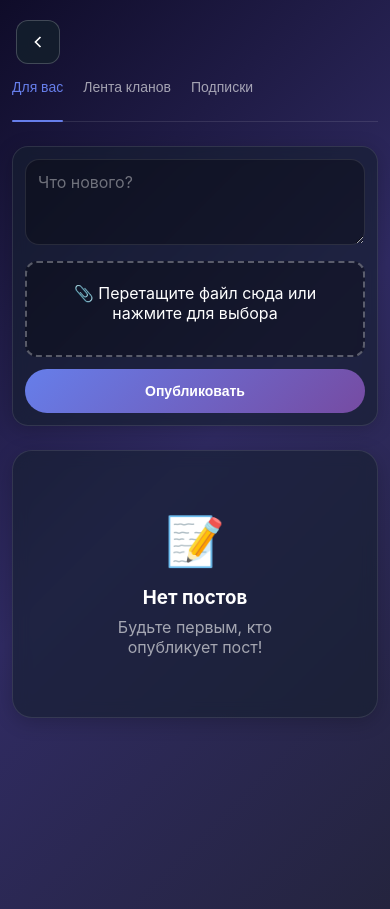
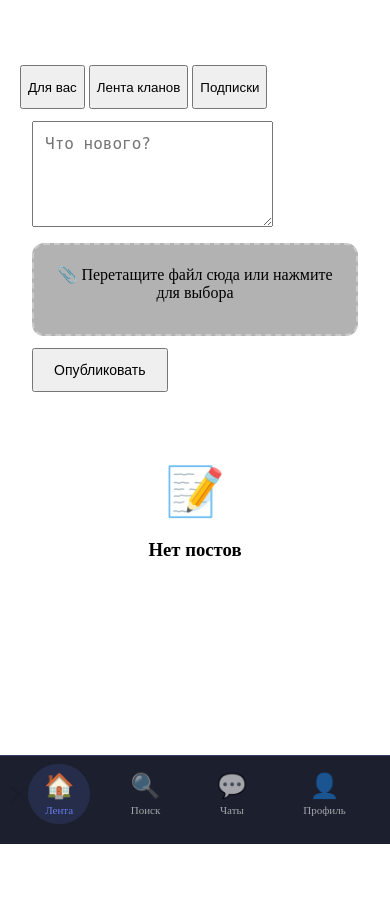
Before and after one commit to atlaspro101/connect-social, a Flask app: template templates/feed.html in a window 390 px wide. After the commit the page ends 844 px from the top, so only its background shows below. Run offline with Flask 3, Linux system fonts and the light colour scheme; the template is opened without the code that fills it, so the values that code supplies are empty.

Commit message:
Full mobile CSS (600+ lines) + bottom navigation + device detection

```diff
--- a/templates/feed.html
+++ b/templates/feed.html
@@ -2,11 +2,25 @@
 <html lang="ru">
 <head>
     <meta charset="UTF-8">
-    <meta name="viewport" content="width=device-width, initial-scale=1.0, user-scalable=yes">
+    <meta name="viewport" content="width=device-width, initial-scale=1.0, user-scalable=yes, viewport-fit=cover">
     <title>Connect - Лента</title>
     <link rel="icon" type="image/png" href="/static/favicon.png">
-    <link rel="stylesheet" href="/static/css/style.css">
-    <link rel="stylesheet" href="/static/css/mobile.css">
+
+    <!-- Автоматическое определение устройства и загрузка стилей -->
+    <script>
+        function isMobile() {
+            return /Android|webOS|iPhone|iPad|iPod|BlackBerry|IEMobile|Opera Mini/i.test(navigator.userAgent)
+                   || window.innerWidth <= 768;
+        }
+
+        if (isMobile()) {
+            document.write('<link rel="stylesheet" href="/static/css/mobile.css">');
+        } else {
+            document.write('<link rel="stylesheet" href="/static/css/style.css">');
+            document.write('<link rel="stylesheet" href="/static/css/mobile.css">');
+        }
+    </script>
+
     <style>
         /* Drag and Drop styles */
         .drop-zone {
@@ -70,14 +84,12 @@
             font-size: 12px;
         }
 
-        /* Post views counter */
         .post-views {
             font-size: 12px;
             color: rgba(255, 255, 255, 0.5);
             margin-left: auto;
         }
 
-        /* Chat badge */
         .sidebar-badge {
             background: #ff4757;
             color: white;
@@ -86,10 +98,61 @@
             border-radius: 20px;
             margin-left: auto;
         }
+
+        /* Скрываем мобильное меню на ПК, показываем на мобильных */
+        .bottom-nav {
+            display: none;
+        }
+
+        @media (max-width: 768px) {
+            .sidebar, .sidebar-toggle {
+                display: none;
+            }
+            .main-content {
+                margin-left: 0 !important;
+            }
+            .bottom-nav {
+                display: flex;
+                position: fixed;
+                bottom: 0;
+                left: 0;
+                right: 0;
+                background: rgba(15, 20, 35, 0.95);
+                backdrop-filter: blur(20px);
+                border-top: 1px solid rgba(102, 126, 234, 0.3);
+                justify-content: space-around;
+                align-items: center;
+                padding: 8px 16px 20px;
+                z-index: 1000;
+            }
+            .nav-item {
+                display: flex;
+                flex-direction: column;
+                align-items: center;
+                gap: 4px;
+                text-decoration: none;
+                color: rgba(255, 255, 255, 0.6);
+                padding: 8px 16px;
+                border-radius: 40px;
+            }
+            .nav-item.active {
+                color: #667eea;
+                background: rgba(102, 126, 234, 0.15);
+            }
+            .nav-item span:first-child {
+                font-size: 24px;
+            }
+            .nav-item span:last-child {
+                font-size: 11px;
+            }
+            .feed-container {
+                padding-bottom: 80px;
+            }
+        }
     </style>
 </head>
 <body>
-    <!-- Sidebar Menu -->
+    <!-- Sidebar Menu (ПК версия) -->
     <div class="sidebar" id="sidebar">
         <div class="sidebar-header">
             <div class="sidebar-logo">✨ Connect</div>
@@ -111,67 +174,43 @@
         <div class="sidebar-nav">
             <a href="/feed" class="sidebar-item active">
                 <div class="sidebar-icon">
-                    <svg viewBox="0 0 24 24">
-                        <path d="M3 9l9-7 9 7v11a2 2 0 0 1-2 2h-5v-8H7v8H5a2 2 0 0 1-2-2z"/>
-                    </svg>
+                    <svg viewBox="0 0 24 24"><path d="M3 9l9-7 9 7v11a2 2 0 0 1-2 2h-5v-8H7v8H5a2 2 0 0 1-2-2z"/></svg>
                 </div>
                 <span class="sidebar-text">Лента</span>
             </a>
-
             <a href="/profile/{{ user_id }}" class="sidebar-item">
                 <div class="sidebar-icon">
-                    <svg viewBox="0 0 24 24">
-                        <path d="M20 21v-2a4 4 0 0 0-4-4H8a4 4 0 0 0-4 4v2"/>
-                        <circle cx="12" cy="7" r="4"/>
-                    </svg>
+                    <svg viewBox="0 0 24 24"><path d="M20 21v-2a4 4 0 0 0-4-4H8a4 4 0 0 0-4 4v2"/><circle cx="12" cy="7" r="4"/></svg>
                 </div>
                 <span class="sidebar-text">Профиль</span>
             </a>
-
             <a href="/chats" class="sidebar-item">
                 <div class="sidebar-icon">
-                    <svg viewBox="0 0 24 24">
-                        <path d="M21 15a2 2 0 0 1-2 2H7l-4 4V5a2 2 0 0 1 2-2h14a2 2 0 0 1 2 2z"/>
-                    </svg>
+                    <svg viewBox="0 0 24 24"><path d="M21 15a2 2 0 0 1-2 2H7l-4 4V5a2 2 0 0 1 2-2h14a2 2 0 0 1 2 2z"/></svg>
                 </div>
                 <span class="sidebar-text">Сообщения</span>
                 {% if unread_count > 0 %}
                 <span class="sidebar-badge" id="unreadBadge">{{ unread_count }}</span>
                 {% endif %}
             </a>
-
             <a href="#" class="sidebar-item" id="searchBtn">
                 <div class="sidebar-icon">
-                    <svg viewBox="0 0 24 24">
-                        <circle cx="11" cy="11" r="8"/>
-                        <line x1="21" y1="21" x2="16.65" y2="16.65"/>
-                    </svg>
+                    <svg viewBox="0 0 24 24"><circle cx="11" cy="11" r="8"/><line x1="21" y1="21" x2="16.65" y2="16.65"/></svg>
                 </div>
                 <span class="sidebar-text">Поиск</span>
             </a>
-
             {% if is_admin %}
             <a href="/admin" class="sidebar-item">
                 <div class="sidebar-icon">
-                    <svg viewBox="0 0 24 24">
-                        <path d="M12 1L3 5v6c0 5.55 3.84 10.74 9 12 5.16-1.26 9-6.45 9-12V5l-9-4z"/>
-                        <line x1="12" y1="9" x2="12" y2="13"/>
-                        <line x1="9" y1="11" x2="15" y2="11"/>
-                        <circle cx="12" cy="16" r="0.5" fill="currentColor"/>
-                    </svg>
+                    <svg viewBox="0 0 24 24"><path d="M12 1L3 5v6c0 5.55 3.84 10.74 9 12 5.16-1.26 9-6.45 9-12V5l-9-4z"/><line x1="12" y1="9" x2="12" y2="13"/><line x1="9" y1="11" x2="15" y2="11"/><circle cx="12" cy="16" r="0.5" fill="currentColor"/></svg>
                 </div>
                 <span class="sidebar-text">Админ панель</span>
             </a>
             {% endif %}
-
             <div style="margin-top: 20px; border-top: 1px solid rgba(255,255,255,0.1); padding-top: 20px;">
                 <a href="/logout" class="sidebar-item">
                     <div class="sidebar-icon">
-                        <svg viewBox="0 0 24 24">
-                            <path d="M9 21H5a2 2 0 0 1-2-2V5a2 2 0 0 1 2-2h4"/>
-                            <polyline points="16 17 21 12 16 7"/>
-                            <line x1="21" y1="12" x2="9" y2="12"/>
-                        </svg>
+                        <svg viewBox="0 0 24 24"><path d="M9 21H5a2 2 0 0 1-2-2V5a2 2 0 0 1 2-2h4"/><polyline points="16 17 21 12 16 7"/><line x1="21" y1="12" x2="9" y2="12"/></svg>
                     </div>
                     <span class="sidebar-text">Выйти</span>
                 </a>
@@ -179,7 +218,7 @@
         </div>
     </div>
 
-    <!-- Toggle Button -->
+    <!-- Toggle Button (ПК) -->
     <div class="sidebar-toggle" id="sidebarToggle" onclick="toggleSidebar()">
         <svg viewBox="0 0 24 24" fill="none" stroke="currentColor" stroke-width="2">
             <polyline points="15 18 9 12 15 6"/>
@@ -284,6 +323,26 @@
         </div>
     </div>
 
+    <!-- Мобильное нижнее меню -->
+    <div class="bottom-nav">
+        <a href="/feed" class="nav-item active">
+            <span>🏠</span>
+            <span>Лента</span>
+        </a>
+        <a href="/search" class="nav-item">
+            <span>🔍</span>
+            <span>Поиск</span>
+        </a>
+        <a href="/chats" class="nav-item">
+            <span>💬</span>
+            <span>Чаты</span>
+        </a>
+        <a href="/profile/{{ user_id }}" class="nav-item">
+            <span>👤</span>
+            <span>Профиль</span>
+        </a>
+    </div>
+
     <!-- Lightbox для просмотра фото -->
     <div id="lightbox" class="lightbox" onclick="closeLightbox()">
         <span class="lightbox-close">&times;</span>
@@ -302,7 +361,7 @@
     </div>
 
     <script>
-        // Sidebar toggle
+        // Sidebar toggle (только для ПК)
         function toggleSidebar() {
             const sidebar = document.getElementById('sidebar');
             const mainContent = document.getElementById('mainContent');
@@ -313,29 +372,21 @@
                 mainContent.classList.toggle('expanded');
                 toggleBtn.classList.toggle('collapsed');
                 localStorage.setItem('sidebarCollapsed', sidebar.classList.contains('collapsed'));
-            } else {
-                sidebar.classList.toggle('mobile-open');
             }
         }
 
-        // Load saved sidebar state
-        if (window.innerWidth > 768) {
-            const isCollapsed = localStorage.getItem('sidebarCollapsed') === 'true';
-            if (isCollapsed) {
-                document.getElementById('sidebar').classList.add('collapsed');
-                document.getElementById('mainContent').classList.add('expanded');
-                document.getElementById('sidebarToggle').classList.add('collapsed');
-            }
+        if (window.innerWidth > 768 && localStorage.getItem('sidebarCollapsed') === 'true') {
+            document.getElementById('sidebar').classList.add('collapsed');
+            document.getElementById('mainContent').classList.add('expanded');
+            document.getElementById('sidebarToggle').classList.add('collapsed');
         }
 
-        // Feed tabs
         function switchFeedTab(tab) {
             const tabs = document.querySelectorAll('.feed-tab');
             tabs.forEach(t => t.classList.remove('active'));
             event.target.classList.add('active');
         }
 
-        // Toggle like with auto-update
         function toggleLike(btn, postId) {
             fetch(`/like_post/${postId}`, { method: 'POST' })
                 .then(response => response.json())
@@ -350,14 +401,12 @@
                 });
         }
 
-        // Share post
         function sharePost(postId) {
             const url = window.location.origin + '/post/' + postId;
             navigator.clipboard.writeText(url);
             alert('Ссылка на пост скопирована!');
         }
 
-        // Lightbox
         function openLightbox(imageSrc) {
             const lightbox = document.getElementById('lightbox');
             const lightboxImg = document.getElementById('lightbox-img');
@@ -372,7 +421,6 @@
             document.body.style.overflow = '';
         }
 
-        // Search functionality
         document.getElementById('searchBtn').addEventListener('click', function(e) {
             e.preventDefault();
             document.getElementById('searchModal').style.display = 'flex';
@@ -408,13 +456,12 @@
                 });
         }
 
-        // ========== DRAG AND DROP FILE UPLOAD ==========
+        // Drag and Drop
         const dropZone = document.getElementById('dropZone');
         const mediaInput = document.getElementById('mediaInput');
         const filePreview = document.getElementById('filePreview');
         let selectedFiles = [];
 
-        // Prevent default drag behaviors
         ['dragenter', 'dragover', 'dragleave', 'drop'].forEach(eventName => {
             dropZone.addEventListener(eventName, preventDefaults, false);
             document.body.addEventListener(eventName, preventDefaults, false);
@@ -425,7 +472,6 @@
             e.stopPropagation();
         }
 
-        // Highlight drop zone when dragging over
         ['dragenter', 'dragover'].forEach(eventName => {
             dropZone.addEventListener(eventName, highlight, false);
         });
@@ -434,27 +480,13 @@
             dropZone.addEventListener(eventName, unhighlight, false);
         });
 
-        function highlight(e) {
-            dropZone.classList.add('drag-over');
-        }
+        function highlight(e) { dropZone.classList.add('drag-over'); }
+        function unhighlight(e) { dropZone.classList.remove('drag-over'); }
 
-        function unhighlight(e) {
-            dropZone.classList.remove('drag-over');
-        }
+        dropZone.addEventListener('drop', handleDrop, false);
+        mediaInput.addEventListener('change', function() { handleFiles(this.files); });
 
-        // Handle dropped files
-        dropZone.addEventListener('drop', handleDrop, false);
-
-        function handleDrop(e) {
-            const dt = e.dataTransfer;
-            const files = dt.files;
-            handleFiles(files);
-        }
-
-        // Handle file input change
-        mediaInput.addEventListener('change', function() {
-            handleFiles(this.files);
-        });
+        function handleDrop(e) { handleFiles(e.dataTransfer.files); }
 
         function handleFiles(files) {
             selectedFiles = Array.from(files);
@@ -470,32 +502,17 @@
 
                 reader.onload = function(e) {
                     if (file.type.startsWith('image/')) {
-                        previewItem.innerHTML = `
-                            <img src="${e.target.result}" alt="Preview">
-                            <div class="remove-file" onclick="removeFile(${index})">×</div>
-                        `;
+                        previewItem.innerHTML = `<img src="${e.target.result}" alt="Preview"><div class="remove-file" onclick="removeFile(${index})">×</div>`;
                     } else if (file.type.startsWith('audio/')) {
-                        previewItem.innerHTML = `
-                            <audio controls>
-                                <source src="${e.target.result}" type="${file.type}">
-                            </audio>
-                            <div class="remove-file" onclick="removeFile(${index})">×</div>
-                        `;
+                        previewItem.innerHTML = `<audio controls><source src="${e.target.result}" type="${file.type}"></audio><div class="remove-file" onclick="removeFile(${index})">×</div>`;
                     } else {
-                        previewItem.innerHTML = `
-                            <div style="width: 80px; height: 80px; background: rgba(102,126,234,0.3); border-radius: 8px; display: flex; align-items: center; justify-content: center;">
-                                📁 ${file.name.substring(0, 10)}...
-                            </div>
-                            <div class="remove-file" onclick="removeFile(${index})">×</div>
-                        `;
+                        previewItem.innerHTML = `<div style="width:80px;height:80px;background:rgba(102,126,234,0.3);border-radius:8px;display:flex;align-items:center;justify-content:center;">📁 ${file.name.substring(0, 10)}...<div class="remove-file" onclick="removeFile(${index})">×</div></div>`;
                     }
                 };
-
                 reader.readAsDataURL(file);
                 filePreview.appendChild(previewItem);
             });
 
-            // Create a new FileList for the input
             const dataTransfer = new DataTransfer();
             selectedFiles.forEach(file => dataTransfer.items.add(file));
             mediaInput.files = dataTransfer.files;
@@ -509,7 +526,6 @@
             updateFilePreview();
         }
 
-        // Handle form submission
         document.getElementById('postForm').addEventListener('submit', function(e) {
             const content = document.getElementById('postContent').value;
             if (!content.trim() && selectedFiles.length === 0) {
@@ -518,7 +534,6 @@
             }
         });
 
-        // ========== AUTO-REFRESH POST STATS ==========
         function refreshPostStats() {
             document.querySelectorAll('.feed-post').forEach(post => {
                 const postId = post.dataset.postId;
@@ -528,16 +543,13 @@
                         .then(data => {
                             const likeSpan = post.querySelector('.likes-count');
                             if (likeSpan) likeSpan.textContent = data.likes;
-
                             const viewsSpan = post.querySelector('.views-count');
                             if (viewsSpan) viewsSpan.textContent = data.views;
-                        })
-                        .catch(err => console.log('Error refreshing stats:', err));
+                        }).catch(() => {});
                 }
             });
         }
 
-        // Update unread messages count
         function updateUnreadCount() {
             fetch('/api/unread_count')
                 .then(response => response.json())
@@ -554,11 +566,9 @@
                 });
         }
 
-        // Refresh every 5 seconds
         setInterval(refreshPostStats, 5000);
         setInterval(updateUnreadCount, 3000);
 
-        // Close modals on ESC
         document.addEventListener('keydown', function(e) {
             if (e.key === 'Escape') {
                 closeLightbox();
@@ -566,18 +576,16 @@
             }
         });
 
-        // Close sidebar on mobile
         document.addEventListener('click', function(e) {
             if (window.innerWidth <= 768) {
                 const sidebar = document.getElementById('sidebar');
                 const toggleBtn = document.getElementById('sidebarToggle');
-                if (!sidebar.contains(e.target) && !toggleBtn.contains(e.target) && sidebar.classList.contains('mobile-open')) {
+                if (sidebar && toggleBtn && !sidebar.contains(e.target) && !toggleBtn.contains(e.target) && sidebar.classList.contains('mobile-open')) {
                     sidebar.classList.remove('mobile-open');
                 }
             }
         });
 
-        // Auto-resize textarea
         const textarea = document.getElementById('postContent');
         if (textarea) {
             textarea.addEventListener('input', function() {
@@ -586,7 +594,6 @@
             });
         }
 
-        // Post menu
         function showPostMenu(postId) {
             if (confirm('Удалить этот пост?')) {
                 fetch(`/admin/delete_post/${postId}`, { method: 'POST' })
```
